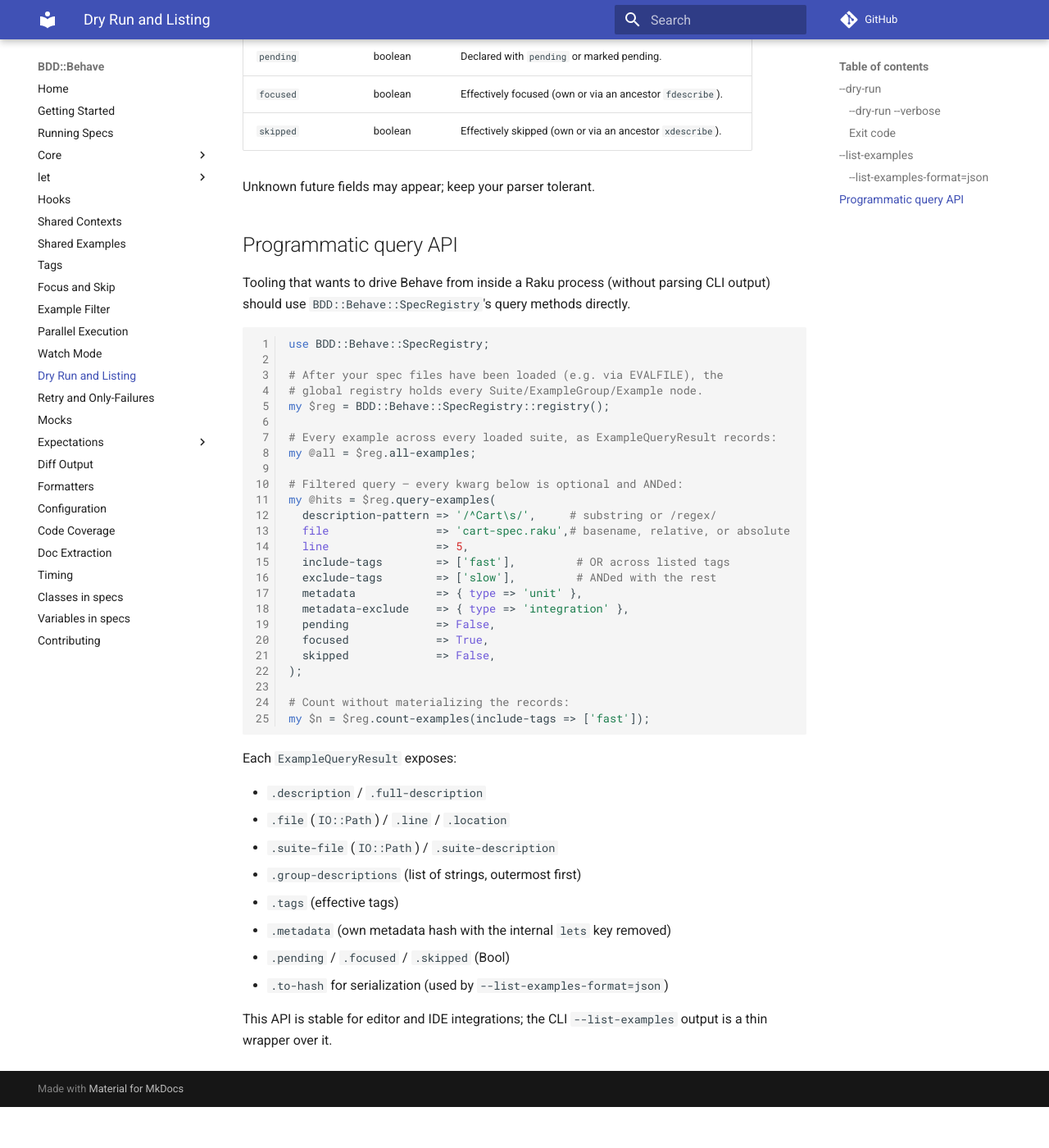
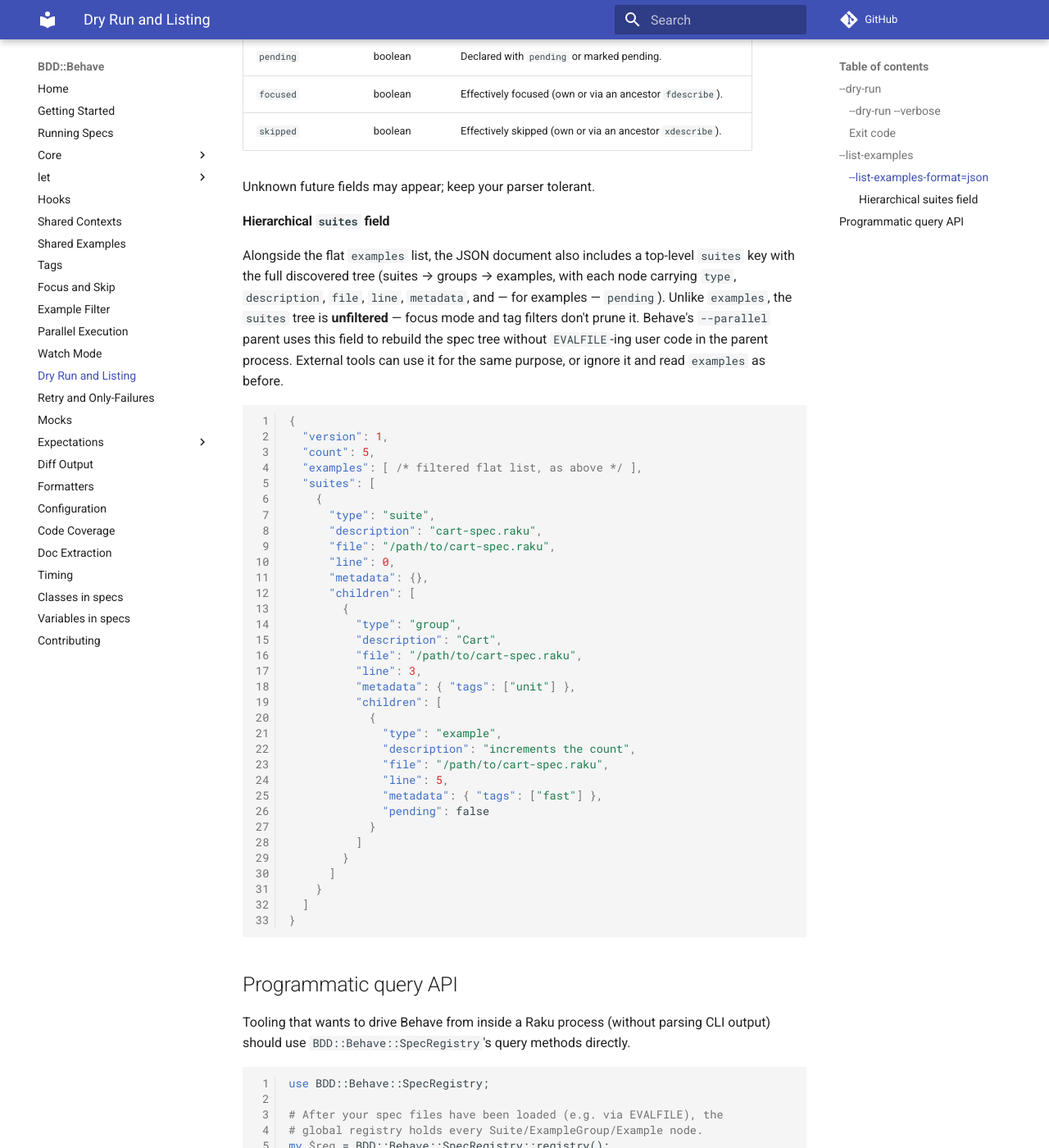
Before and after one commit to gdonald/BDD-Behave, an MkDocs documentation site: the page built from docs-src/docs/dry-run/dry-run.md, in a window 1280 px wide and 1400 px high, scrolled down 2658 px. Shown: the whole window at 82% size. Built offline with MkDocs 1.6.1 and Material for MkDocs 9.7.7, drawn with Linux system fonts in a browser that asks for light colours; comment, search, counter and statistics services are not loaded; before the commit the page ends 4008 px from its top, so only the background shows below that.

````diff
--- a/docs-src/docs/dry-run/dry-run.md
+++ b/docs-src/docs/dry-run/dry-run.md
@@ -98,19 +98,59 @@ $ behave --list-examples --list-examples-format=json specs/cart-spec.raku
 
 Field reference:
 
-| Field              | Type              | Notes                                                     |
-| ------------------ | ----------------- | --------------------------------------------------------- |
-| `description`      | string            | The example's own description.                            |
-| `full-description` | string            | Ancestor groups + example, joined with a space.            |
-| `file`             | string            | Absolute path to the spec file.                            |
-| `line`             | integer           | Line of the `it` (or `fit`/`xit`/`pending`).               |
-| `tags`             | list of strings   | Effective tags (own + inherited from ancestor groups).     |
-| `metadata`         | object            | The example's own metadata (excluding the internal `lets`).|
-| `pending`          | boolean           | Declared with `pending` or marked pending.                 |
-| `focused`          | boolean           | Effectively focused (own or via an ancestor `fdescribe`).  |
-| `skipped`          | boolean           | Effectively skipped (own or via an ancestor `xdescribe`).  |
+| Field              | Type            | Notes                                                       |
+| ------------------ | --------------- | ----------------------------------------------------------- |
+| `description`      | string          | The example's own description.                              |
+| `full-description` | string          | Ancestor groups + example, joined with a space.             |
+| `file`             | string          | Absolute path to the spec file.                             |
+| `line`             | integer         | Line of the `it` (or `fit`/`xit`/`pending`).                |
+| `tags`             | list of strings | Effective tags (own + inherited from ancestor groups).      |
+| `metadata`         | object          | The example's own metadata (excluding the internal `lets`). |
+| `pending`          | boolean         | Declared with `pending` or marked pending.                  |
+| `focused`          | boolean         | Effectively focused (own or via an ancestor `fdescribe`).   |
+| `skipped`          | boolean         | Effectively skipped (own or via an ancestor `xdescribe`).   |
 
 Unknown future fields may appear; keep your parser tolerant.
+
+#### Hierarchical `suites` field
+
+Alongside the flat `examples` list, the JSON document also includes a top-level `suites` key with the full discovered tree (suites → groups → examples, with each node carrying `type`, `description`, `file`, `line`, `metadata`, and — for examples — `pending`). Unlike `examples`, the `suites` tree is **unfiltered** — focus mode and tag filters don't prune it. Behave's `--parallel` parent uses this field to rebuild the spec tree without `EVALFILE`-ing user code in the parent process. External tools can use it for the same purpose, or ignore it and read `examples` as before.
+
+```json
+{
+  "version": 1,
+  "count": 5,
+  "examples": [ /* filtered flat list, as above */ ],
+  "suites": [
+    {
+      "type": "suite",
+      "description": "cart-spec.raku",
+      "file": "/path/to/cart-spec.raku",
+      "line": 0,
+      "metadata": {},
+      "children": [
+        {
+          "type": "group",
+          "description": "Cart",
+          "file": "/path/to/cart-spec.raku",
+          "line": 3,
+          "metadata": { "tags": ["unit"] },
+          "children": [
+            {
+              "type": "example",
+              "description": "increments the count",
+              "file": "/path/to/cart-spec.raku",
+              "line": 5,
+              "metadata": { "tags": ["fast"] },
+              "pending": false
+            }
+          ]
+        }
+      ]
+    }
+  ]
+}
+```
 
 ## Programmatic query API
 
````
Also changed, not shown: docs-src/docs/parallel/parallel.md (+20 -16 lines), 6 other files.
